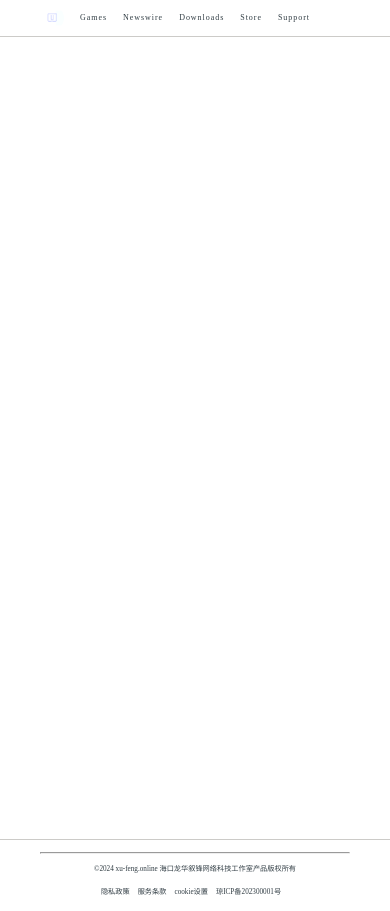
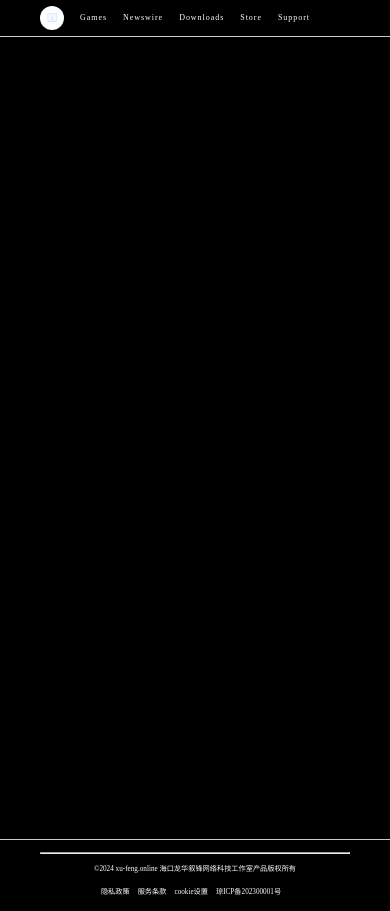
Before and after one commit to yylajsx/RuMem, a Vue app in the folder RUMENG/: page / in a window 390 px wide. Built offline with nearby package versions, Linux system fonts and the light colour scheme.

Commit message:
"更新主题样式，适应不同屏幕尺寸，优化阅读体验。"

```diff
--- a/RUMENG/src/assets/styles/adaptation.css
+++ b/RUMENG/src/assets/styles/adaptation.css
@@ -2,7 +2,9 @@
 
 @media (max-width: 768px) {
     html {
-        background-color: #ffffff;
-        color: var(--text-300);
+        /*background-color: #ffffff;*/
+        /*color: var(--text-300);*/
+        color: var(--text-000);
+        background-color: var(--bg-500);
     }
 }
--- a/RUMENG/src/assets/styles/theme.css
+++ b/RUMENG/src/assets/styles/theme.css
@@ -8,6 +8,8 @@
     --text-100:#00668c;
     --text-200:#1d1c1c;
     --text-300:#313d44;
+    --text-400: #000000;
+    --bg-000: #ffffff;
     --bg-100:#fffefb;
     --bg-200:#f5f4f1;
     --bg-300:#cccbc8;
```
